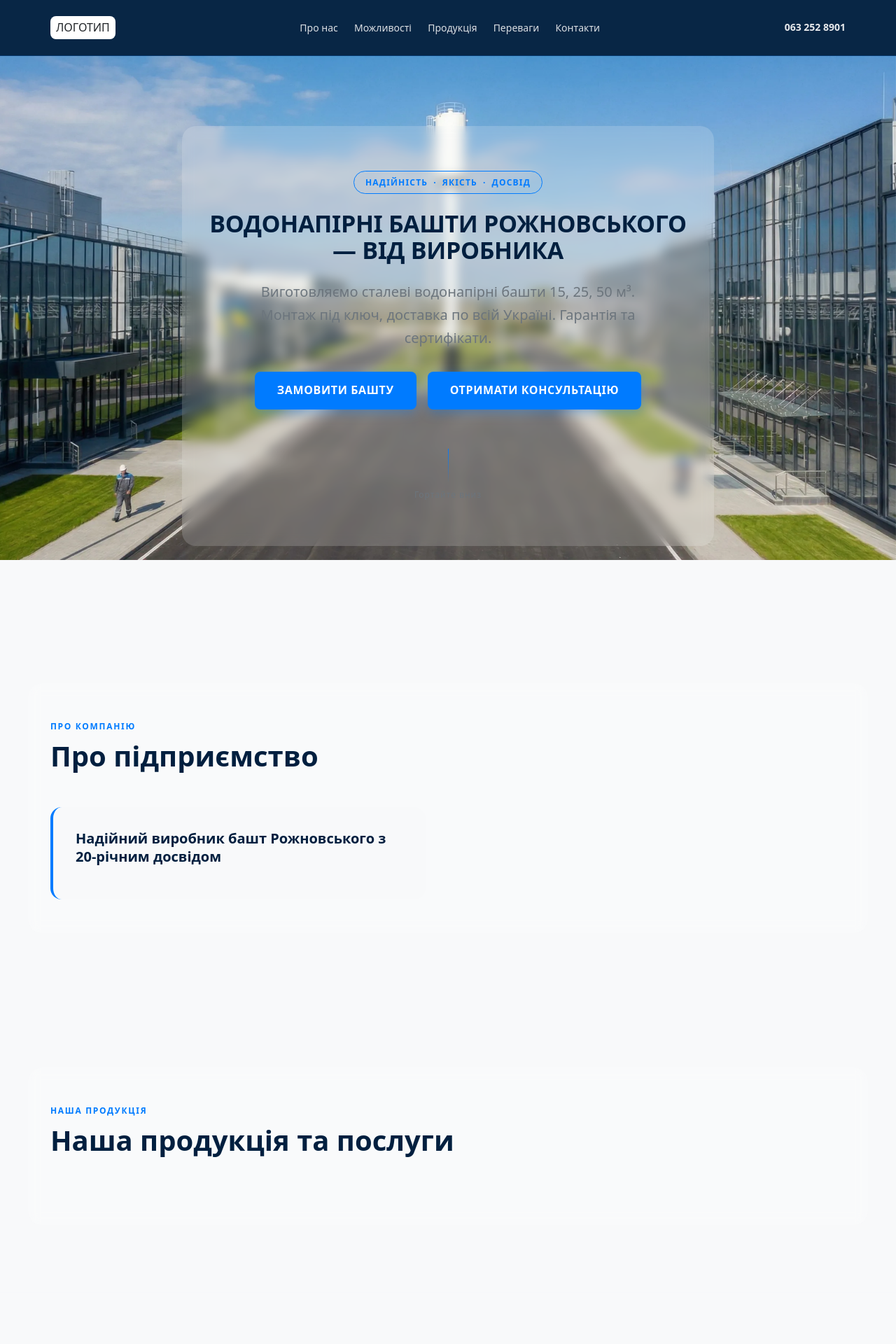
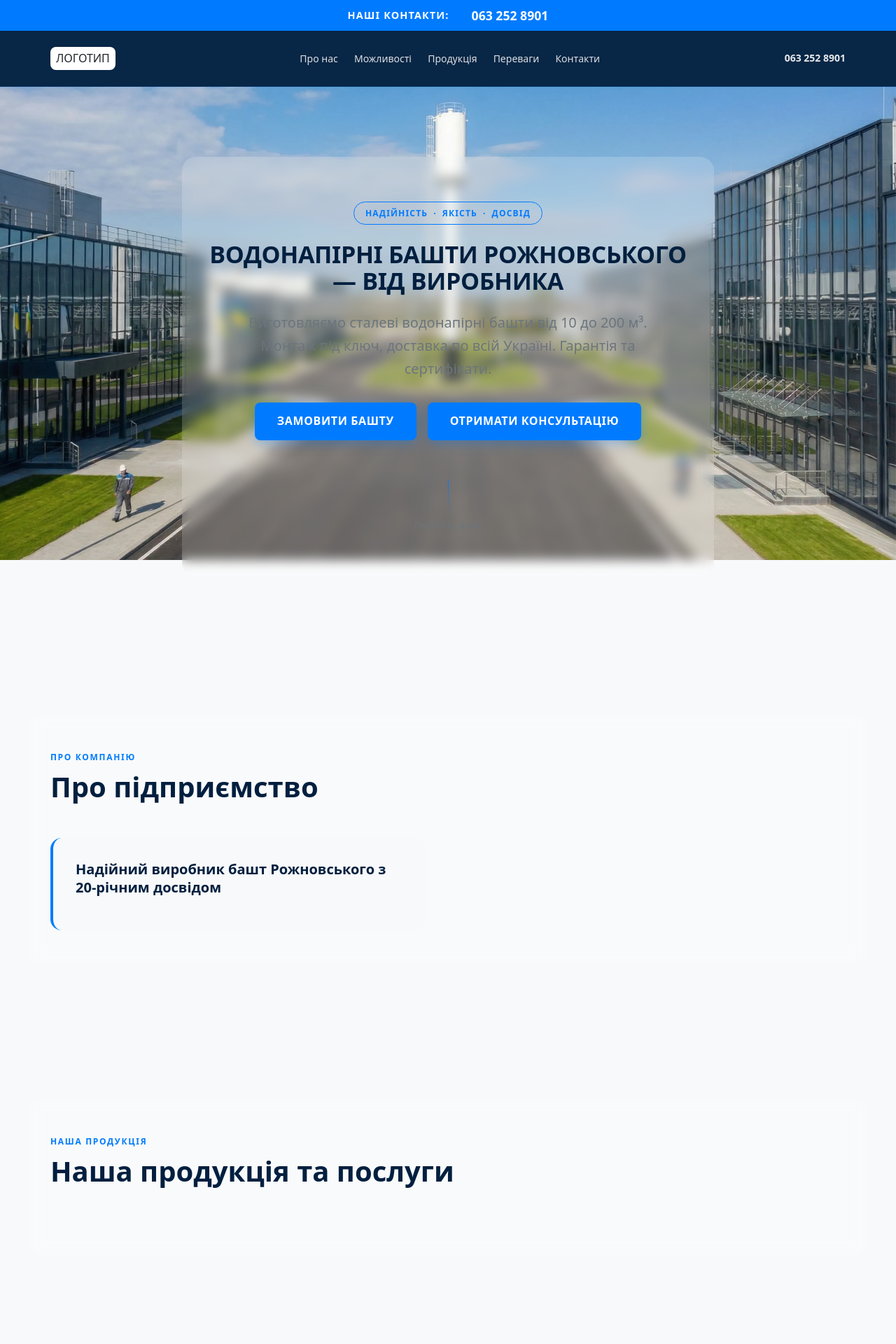
Before and after one commit to BonisOleg/rozhnovskogo, a Django app: page / in a window 1280 px wide. Shown: the top 1920 px of the page at 70% size. Run offline with Django 5.2, Linux system fonts and the light colour scheme; data comes from the database, SQL or seed files in the repository; data that the repository does not hold is empty.

Commit message:
правки +

```diff
--- a/landing/models1.py
+++ b/landing/models1.py
@@ -23,6 +23,10 @@ class SiteSettings(SingletonModel):
     phone = models.CharField(
         max_length=30, default='+380 00 000 00 00',
         verbose_name='Телефон'
+    )
+    phone2 = models.CharField(
+        max_length=30, blank=True, default='',
+        verbose_name='Телефон 2'
     )
     email = models.EmailField(
         default='info@example.com',
@@ -54,7 +58,7 @@ class HeroSection(SingletonModel):
         verbose_name='Заголовок'
     )
     subtitle = models.TextField(
-        default='Виготовляємо сталеві водонапірні башти 15, 25, 50 м³. Монтаж під ключ, доставка по всій Україні. Гарантія та сертифікати.',
+        default='Виготовляємо сталеві водонапірні башти від 10 до 200 м³. Монтаж під ключ, доставка по всій Україні. Гарантія та сертифікати.',
         verbose_name='Підзаголовок'
     )
     btn_buy_text = models.CharField(
--- a/landing/translations1.py
+++ b/landing/translations1.py
@@ -1,7 +1,7 @@
 _UA_FAQ = [
     {
         'q': 'Які терміни виготовлення водонапірної башти Рожновського?',
-        'a': "Термін виготовлення залежить від об'єму башти (15, 25 або 50 м³) та поточної завантаженості виробництва. В середньому це займає від 10 до 20 робочих днів. Ми завжди намагаємося виконати замовлення максимально оперативно.",
+        'a': "Термін виготовлення залежить від об'єму башти (від 10 до 200 м³) та поточної завантаженості виробництва. В середньому це займає від 10 до 20 робочих днів. Ми завжди намагаємося виконати замовлення максимально оперативно.",
     },
     {
         'q': 'Чи надаєте ви гарантію на свою продукцію?',
@@ -38,7 +38,7 @@ _UA_T_BASE = {
     'section_contact': 'Контакти',
     'section_faq': 'Відповіді на запитання',
     'step_prefix': 'Крок',
-    'contact_hotline': 'Гаряча лінія',
+    'contact_hotline': 'Наші контакти',
     'contact_address': 'Адреса',
     'footer_text': "ПП «Укркотлобуд» — виробник водонапірних башт Рожновського та промислових котлів.",
     'footer_nav_title': 'Навігація',
@@ -65,7 +65,7 @@ DEFAULT_UA = {
     't': {
         **_UA_T_BASE,
         'meta_title': "Водонапірна башта Рожновського — купити від виробника | ПП «Укркотлобуд»",
-        'meta_description': "Водонапірні башти Рожновського 15, 25, 50 м³ від виробника. Монтаж під ключ, доставка по Україні. Сертифікати. ☎ Безкоштовна консультація.",
+        'meta_description': "Водонапірні башти Рожновського від 10 до 200 м³ від виробника. Монтаж під ключ, доставка по Україні. Сертифікати. ☎ Безкоштовна консультація.",
         'og_title': "Водонапірна башта Рожновського — від виробника | ПП «Укркотлобуд»",
     },
 }
@@ -75,12 +75,12 @@ _UA_BASHTA = {
     't': {
         **_UA_T_BASE,
         'meta_title': "Водонапірна башта Рожновського — купити, ціна | УкрКотлоБуд",
-        'meta_description': "Водонапірні башти Рожновського 15, 25, 50 м³. Виготовлення від виробника, монтаж під ключ, доставка по Україні. ☎ Безкоштовна консультація.",
+        'meta_description': "Водонапірні башти Рожновського від 10 до 200 м³. Виготовлення від виробника, монтаж під ключ, доставка по Україні. ☎ Безкоштовна консультація.",
         'og_title': "Водонапірна башта Рожновського — від виробника | УкрКотлоБуд",
     },
     'hero': {
         'title': 'Водонапірна башта Рожновського від виробника',
-        'subtitle': "Сталеві водонапірні башти об'ємом 15, 25, 50 м³. Виготовлення, доставка та монтаж під ключ по всій Україні.",
+        'subtitle': "Сталеві водонапірні башти об'ємом від 10 до 200 м³. Виготовлення, доставка та монтаж під ключ по всій Україні.",
         'btn_buy_text': 'ЗАМОВИТИ БАШТУ',
         'btn_sell_text': 'ОТРИМАТИ КОНСУЛЬТАЦІЮ',
     },
--- a/static/css/base.css
+++ b/static/css/base.css
@@ -42,7 +42,9 @@
   --container: 1200px;
   --container-pad: clamp(1rem, 4vw, 2rem);
 
-  --header-h: 80px;
+  --topbar-h: 44px;
+  --header-bar-h: 80px;
+  --header-h: calc(var(--topbar-h) + var(--header-bar-h));
 }
 
 *,
--- a/static/css/layout.css
+++ b/static/css/layout.css
@@ -11,14 +11,67 @@
 }
 
 /* =========================================
+   Topbar — contacts strip
+   ======================================== */
+.topbar {
+  position: fixed;
+  inset-block-start: 0;
+  inset-inline: 0;
+  z-index: 101;
+  height: var(--topbar-h);
+  background: var(--color-accent);
+  color: #fff;
+  padding-top: env(safe-area-inset-top);
+}
+
+.topbar__inner {
+  display: flex;
+  align-items: center;
+  justify-content: center;
+  gap: clamp(.75rem, 3vw, 2rem);
+  height: 100%;
+  padding-inline: var(--container-pad);
+  flex-wrap: wrap;
+}
+
+.topbar__label {
+  font-size: clamp(.75rem, 2vw, .9rem);
+  font-weight: 700;
+  letter-spacing: .08em;
+  text-transform: uppercase;
+  white-space: nowrap;
+  color: #fff;
+}
+
+.topbar__phones {
+  display: flex;
+  align-items: center;
+  gap: clamp(.75rem, 3vw, 1.75rem);
+  flex-wrap: wrap;
+  justify-content: center;
+}
+
+.topbar__phone {
+  font-size: clamp(.875rem, 2.5vw, 1.1rem);
+  font-weight: 700;
+  color: #fff;
+  white-space: nowrap;
+  transition: opacity var(--transition);
+}
+
+.topbar__phone:hover {
+  opacity: .8;
+}
+
+/* =========================================
    Header
    ======================================== */
 .header {
   position: fixed;
-  inset-block-start: 0;
+  inset-block-start: var(--topbar-h);
   inset-inline: 0;
   z-index: 100;
-  height: var(--header-h);
+  height: var(--header-bar-h);
   background: rgba(0, 31, 63, 0.97);
   backdrop-filter: blur(8px);
   -webkit-backdrop-filter: blur(8px);
@@ -408,6 +461,19 @@
   font-weight: 500;
 }
 
+.footer__phones {
+  display: flex;
+  flex-direction: column;
+  align-items: flex-end;
+  gap: .25rem;
+}
+
+@media (max-width: 1023px) {
+  .footer__phones {
+    align-items: center;
+  }
+}
+
 .footer__credit-link:hover,
 .footer__credit-link:focus-visible {
   color: var(--color-accent-light);
--- a/static/css/mobile.css
+++ b/static/css/mobile.css
@@ -12,6 +12,24 @@ a,
 button,
 [role="button"] {
   -webkit-tap-highlight-color: transparent;
+}
+
+/* ── Topbar responsive ── */
+@media (max-width: 480px) {
+  :root {
+    --topbar-h: 52px;
+  }
+
+  .topbar__inner {
+    flex-direction: column;
+    gap: .2rem;
+    justify-content: center;
+    padding-block: .25rem;
+  }
+
+  .topbar__phones {
+    gap: .75rem;
+  }
 }
 
 /* ── Tablet (768–1023px) ── */
--- a/templates/landing/partials/_contact.html
+++ b/templates/landing/partials/_contact.html
@@ -8,14 +8,21 @@
       <p class="contact__info-desc">{{ contact.description }}</p>
 
       <div class="contact__detail-list">
-        {% if site.phone %}
+        {% if site.phone or site.phone2 %}
         <div class="contact__detail">
           <div class="contact__detail-icon" aria-hidden="true">{% icon "phone" %}</div>
           <div class="contact__detail-body">
             <p class="contact__detail-label">{{ t.contact_hotline }}</p>
+            {% if site.phone %}
             <p class="contact__detail-value">
               <a href="tel:{{ site.phone }}">{{ site.phone }}</a>
             </p>
+            {% endif %}
+            {% if site.phone2 %}
+            <p class="contact__detail-value">
+              <a href="tel:{{ site.phone2 }}">{{ site.phone2 }}</a>
+            </p>
+            {% endif %}
           </div>
         </div>
         {% endif %}
--- a/templates/landing/partials/_footer.html
+++ b/templates/landing/partials/_footer.html
@@ -31,8 +31,13 @@
         {{ t.footer_credit }} <a href="#" class="footer__credit-link">Ваша студія</a>
       </p>
     </div>
-    {% if site.phone %}
-      <a href="tel:{{ site.phone }}" class="footer__nav-link">{{ site.phone }}</a>
-    {% endif %}
+    <div class="footer__phones">
+      {% if site.phone %}
+        <a href="tel:{{ site.phone }}" class="footer__nav-link">{{ site.phone }}</a>
+      {% endif %}
+      {% if site.phone2 %}
+        <a href="tel:{{ site.phone2 }}" class="footer__nav-link">{{ site.phone2 }}</a>
+      {% endif %}
+    </div>
   </div>
 </footer>
--- a/templates/landing/partials/_header.html
+++ b/templates/landing/partials/_header.html
@@ -1,4 +1,18 @@
 {% load static icons %}
+<div class="topbar" role="banner" aria-label="Наші контакти">
+  <div class="topbar__inner">
+    <span class="topbar__label">НАШІ КОНТАКТИ:</span>
+    <div class="topbar__phones">
+      {% if site.phone %}
+        <a href="tel:{{ site.phone }}" class="topbar__phone">{{ site.phone }}</a>
+      {% endif %}
+      {% if site.phone2 %}
+        <a href="tel:{{ site.phone2 }}" class="topbar__phone">{{ site.phone2 }}</a>
+      {% endif %}
+    </div>
+  </div>
+</div>
+
 <header class="header" id="site-header">
   <div class="container header__inner">
 
@@ -53,6 +67,9 @@
     {% if site.phone %}
       <a href="tel:{{ site.phone }}" class="header__phone" style="color:#fff">{{ site.phone }}</a>
     {% endif %}
+    {% if site.phone2 %}
+      <a href="tel:{{ site.phone2 }}" class="header__phone" style="color:#fff">{{ site.phone2 }}</a>
+    {% endif %}
   </div>
 </nav>
 
```
Also changed, not shown: landing/management/commands/seed.py (+6 -5 lines), landing/translations2.py (+6 -6 lines), landing/migrations/0006_add_phone2_to_sitesettings.py (added).
